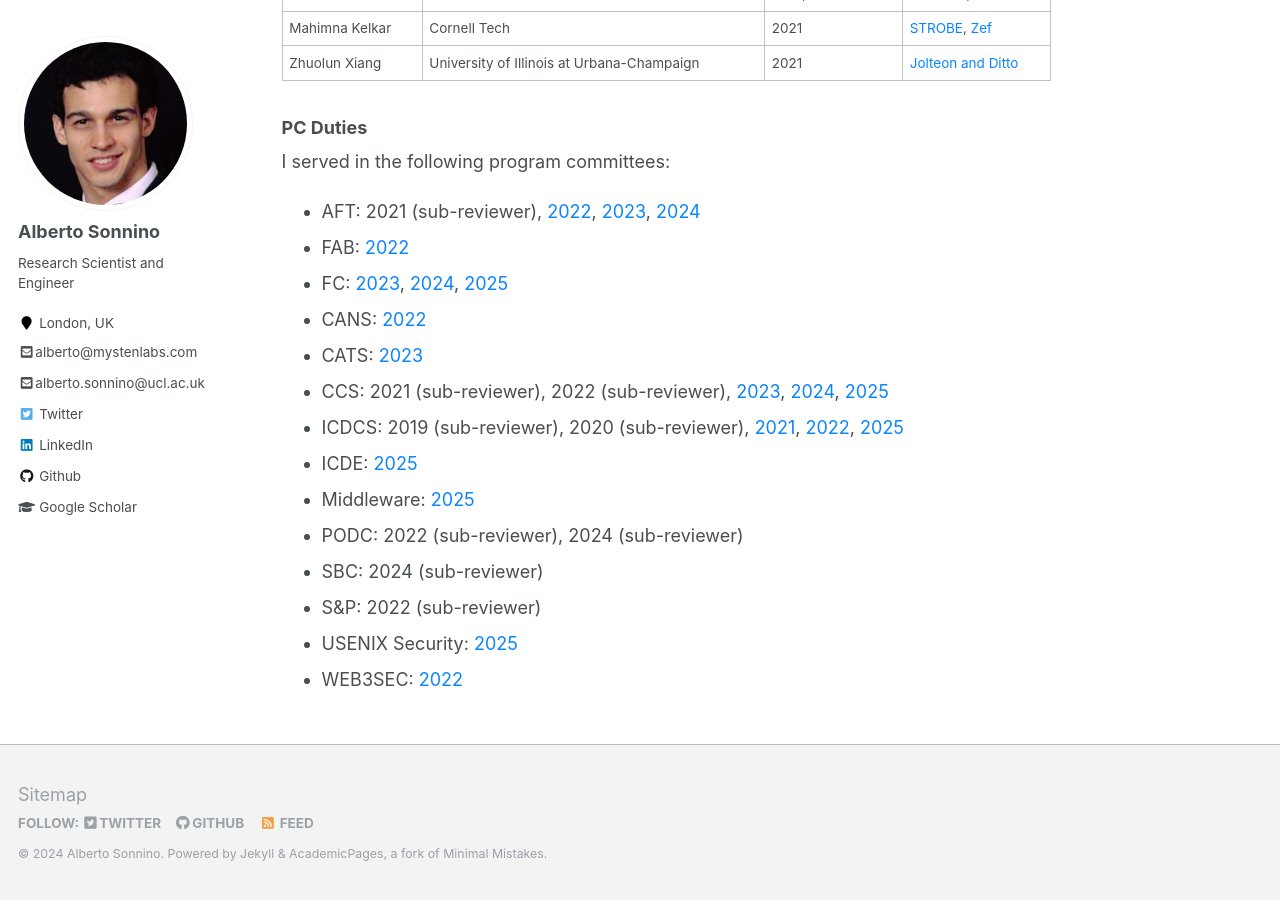
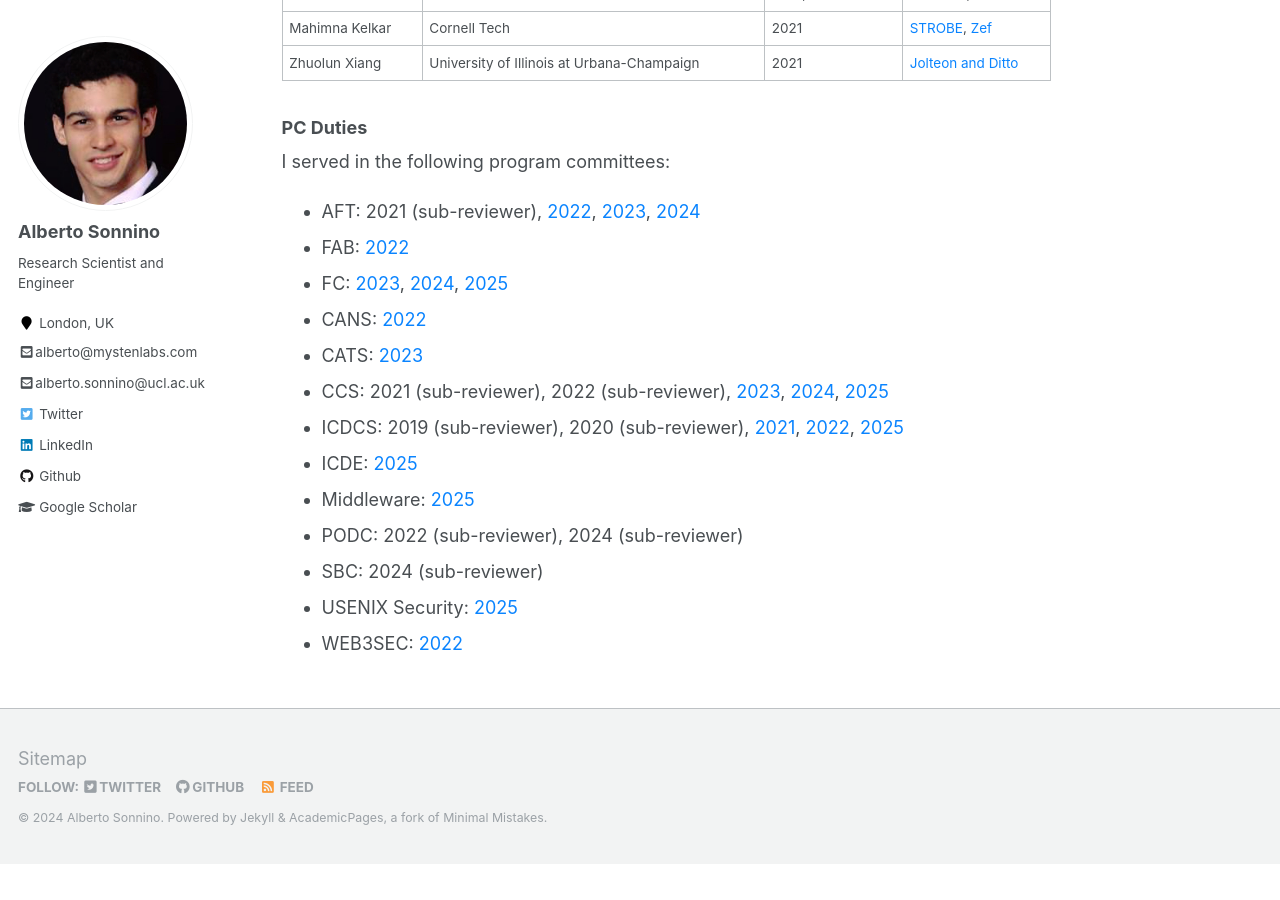
Before and after one commit to asonnino/asonnino.github.io, a Jekyll site: the page built from _pages/academia.md, in a window 1280 px wide and 900 px high, scrolled down 1508 px. Built offline with Jekyll 4.4.1, drawn with Linux system fonts in a browser that asks for light colours; after the commit the page ends 2372 px from its top, so only the background shows below that; some of the changed lines change nothing that is shown.

Commit message:
feat: Commented out session chairs

```diff
--- a/_pages/academia.md
+++ b/_pages/academia.md
@@ -70,9 +70,13 @@
 - Middleware: [2025]()
 - PODC: 2022 (sub-reviewer), 2024 (sub-reviewer)
 - SBC: 2024 (sub-reviewer)
-- S&P: 2022 (sub-reviewer)
+<!-- - S&P: 2022 (sub-reviewer) -->
 - USENIX Security: [2025](https://www.usenix.org/conference/usenixsecurity25/call-for-papers)
 - WEB3SEC: [2022](https://www.acsac.org/2022/workshops/web3sec/WEB3SEC2022-CFP.pdf)
+
+<!-- I server as session chair at the following events:
+FC (2023, 2024), CCS (2024) -->
+
 
 <!-- ### Teaching Assistant
 * UCL, Computer Security II (Graduate), 2019-2020
```
